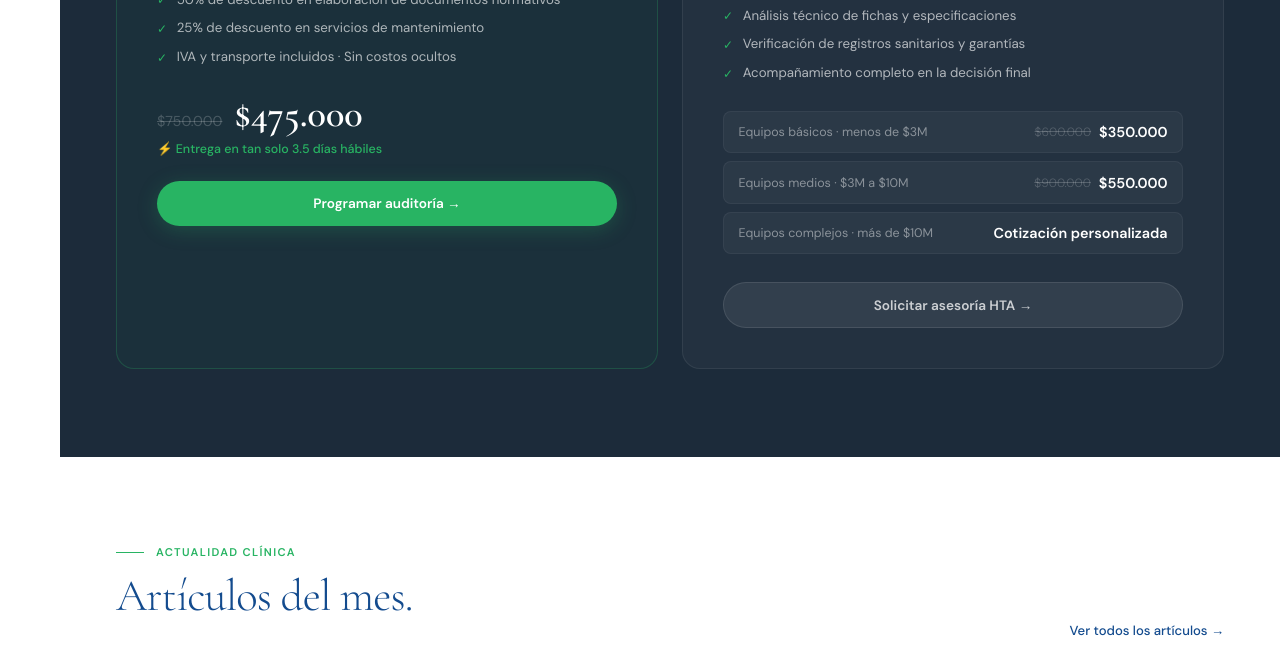
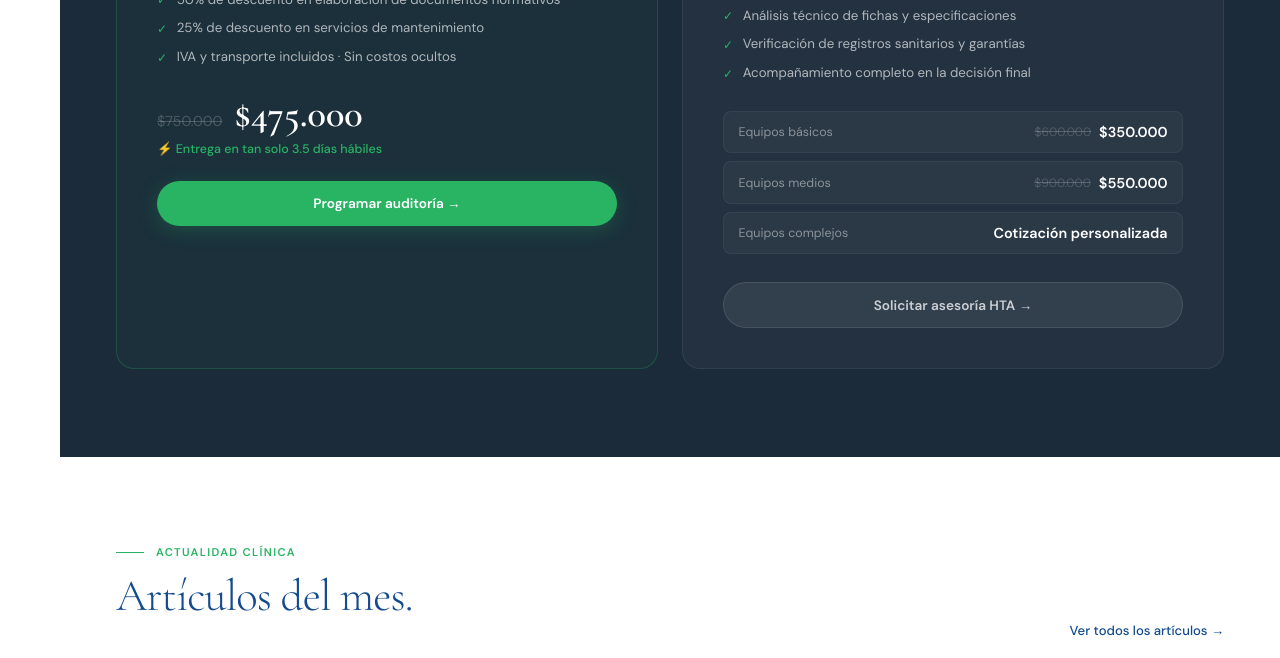
Before and after one commit to Imandock/biointed, a plain HTML site: page index.html in a window 1280 px wide. Shown: the part 3240-3898 px from the top of the page. Drawn offline with nearby package versions, Linux system fonts and the light colour scheme.

Commit message:
Add files via upload

```diff
--- a/index.html
+++ b/index.html
@@ -1225,15 +1225,15 @@ footer {
         </div>
         <div class="prod-tiers">
           <div class="prod-tier">
-            <span class="prod-tier-label">Equipos básicos · menos de $3M</span>
+            <span class="prod-tier-label">Equipos básicos </span>
             <span class="prod-tier-price"><s>$600.000</s> $350.000</span>
           </div>
           <div class="prod-tier">
-            <span class="prod-tier-label">Equipos medios · $3M a $10M</span>
+            <span class="prod-tier-label">Equipos medios </span>
             <span class="prod-tier-price"><s>$900.000</s> $550.000</span>
           </div>
           <div class="prod-tier">
-            <span class="prod-tier-label">Equipos complejos · más de $10M</span>
+            <span class="prod-tier-label">Equipos complejos </span>
             <span class="prod-tier-price">Cotización personalizada</span>
           </div>
         </div>
```
